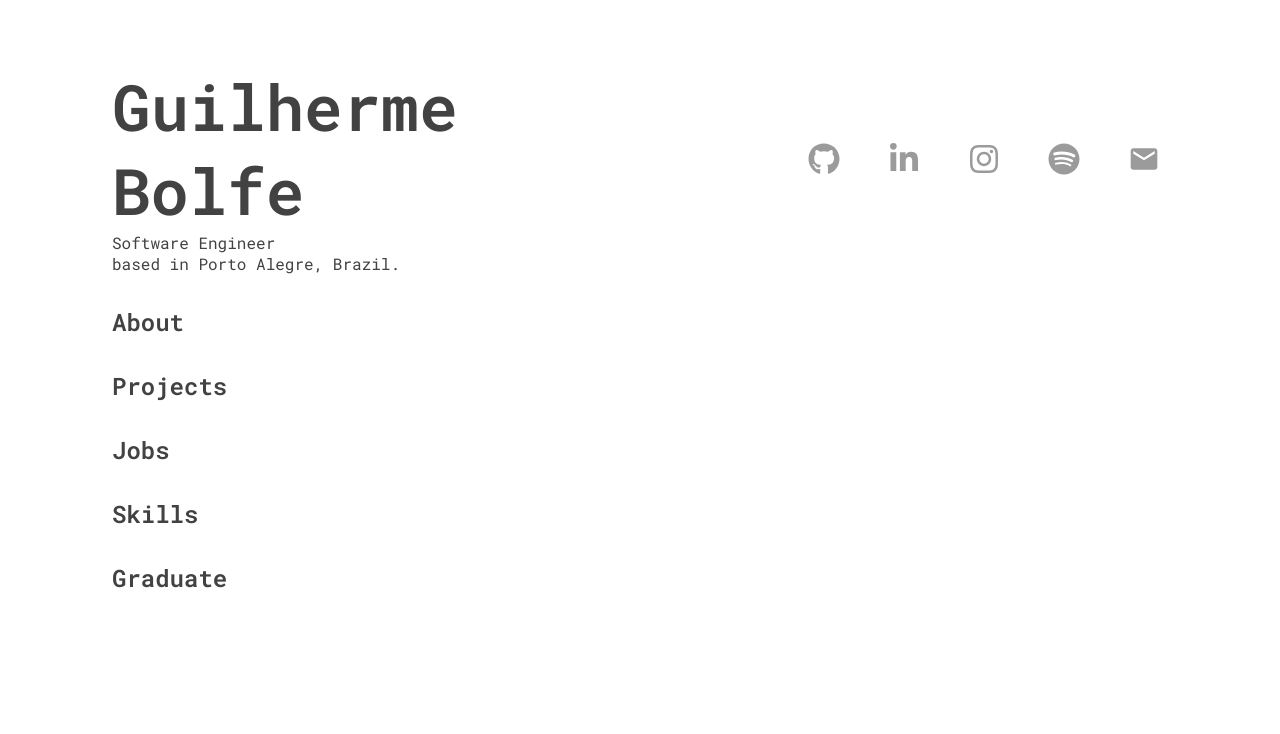
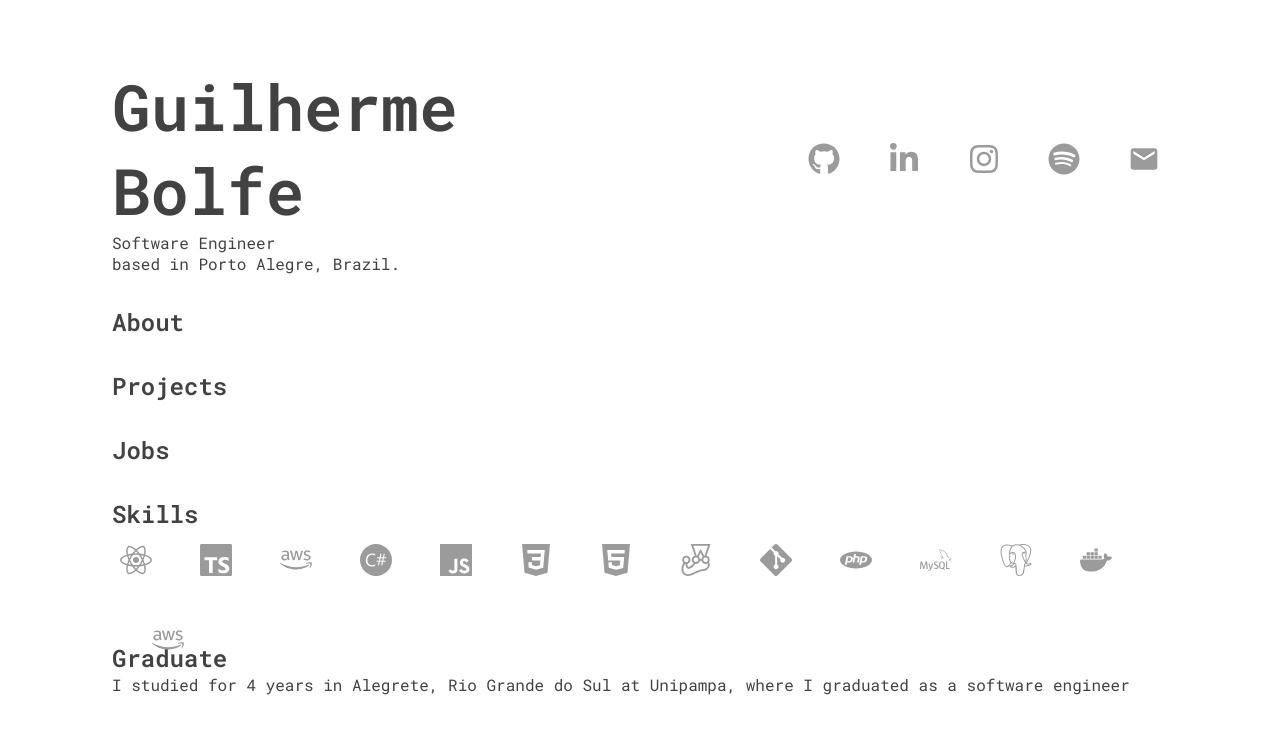
Before and after one commit to guilhermebolfe11/my-site, a Next.js app: page / in a window 1280 px wide. Shown: the top 734 px of the page. Built offline with nearby package versions, Linux system fonts and the light colour scheme.

Commit message:
feat: merge master origin

```diff
--- a/src/components/Graduate/index.tsx
+++ b/src/components/Graduate/index.tsx
@@ -5,6 +5,17 @@ export function Graduate() {
   return (
     <section>
       <h1>Graduate</h1>
+      <p>
+        I studied for 4 years in{' '}
+        <a href="https://goo.gl/maps/X6A3P3FkuKyFe5z97" target="_blank">
+          Alegrete, Rio Grande do Sul
+        </a>{' '}
+        at{' '}
+        <a href="https://unipampa.edu.br/portal/#" target="_blank">
+          Unipampa
+        </a>
+        , where I graduated as a software engineer
+      </p>
     </section>
   );
 }
--- a/src/components/Skills/index.tsx
+++ b/src/components/Skills/index.tsx
@@ -1,10 +1,69 @@
 import React from 'react';
+import {
+  SiTypescript,
+  SiReact,
+  SiCsharp,
+  SiAmazonaws,
+  SiPhp,
+  SiMysql,
+  SiPostgresql,
+  SiDocker,
+  SiCss3,
+  SiHtml5,
+  SiJavascript,
+  SiGit,
+  SiJest,
+} from 'react-icons/si';
 
 import styles from './styles.module.scss';
 export function Skills() {
   return (
-    <section>
+    <section className={styles.skills}>
       <h1>Skills</h1>
+      <nav>
+        <a href="https://github.com/guilhermebolfe11/" target="_blank">
+          <SiReact size="2rem" />
+        </a>
+        <a href="https://github.com/guilhermebolfe11/" target="_blank">
+          <SiTypescript size="2rem" />
+        </a>
+        <a href="https://github.com/guilhermebolfe11/" target="_blank">
+          <SiAmazonaws size="2rem" />
+        </a>
+        <a href="https://github.com/guilhermebolfe11/" target="_blank">
+          <SiCsharp size="2rem" />
+        </a>
+        <a href="https://github.com/guilhermebolfe11/" target="_blank">
+          <SiJavascript size="2rem" />
+        </a>
+        <a href="https://github.com/guilhermebolfe11/" target="_blank">
+          <SiCss3 size="2rem" />
+        </a>
+        <a href="https://github.com/guilhermebolfe11/" target="_blank">
+          <SiHtml5 size="2rem" />
+        </a>
+        <a href="https://github.com/guilhermebolfe11/" target="_blank">
+          <SiJest size="2rem" />
+        </a>
+        <a href="https://github.com/guilhermebolfe11/" target="_blank">
+          <SiGit size="2rem" />
+        </a>
+        <a href="https://github.com/guilhermebolfe11/" target="_blank">
+          <SiPhp size="2rem" />
+        </a>
+        <a href="https://github.com/guilhermebolfe11/" target="_blank">
+          <SiMysql size="2rem" />
+        </a>
+        <a href="https://github.com/guilhermebolfe11/" target="_blank">
+          <SiPostgresql size="2rem" />
+        </a>
+        <a href="https://github.com/guilhermebolfe11/" target="_blank">
+          <SiDocker size="2rem" />
+        </a>
+        <a href="https://github.com/guilhermebolfe11/" target="_blank">
+          <SiAmazonaws size="2rem" />
+        </a>
+      </nav>
     </section>
   );
 }
--- a/src/components/Skills/styles.module.scss
+++ b/src/components/Skills/styles.module.scss
@@ -0,0 +1,24 @@
+.skills {
+  nav {
+    margin-left: auto;
+    height: 5rem;
+    a {
+      display: inline-block;
+      position: relative;
+      padding: 0 0.5rem;
+      height: 5rem;
+      line-height: 5rem;
+      color: var(--gray-200);
+
+      transition: color 0.2s;
+
+      & + a {
+        margin-left: 2rem;
+      }
+
+      &:hover {
+        color: var(--gray-400);
+      }
+    }
+  }
+}
--- a/src/components/Social/index.tsx
+++ b/src/components/Social/index.tsx
@@ -14,10 +14,10 @@ export function Social() {
         <a href="https://www.linkedin.com/in/guilherme-bolfe/" target="_blank">
           <FaLinkedinIn size="2rem" />
         </a>
-        <a>
+        <a href="https://www.instagram.com/guibolfe/" target="_blank">
           <FaInstagram size="2rem" />
         </a>
-        <a>
+        <a href="https://open.spotify.com/user/guilhermebolfe" target="_blank">
           <FaSpotify size="2rem" />
         </a>
         <a href="mailto:bolfeguilherme@gmail.com">
```
Also changed, not shown: src/assets/img/unipampa.png (added).
